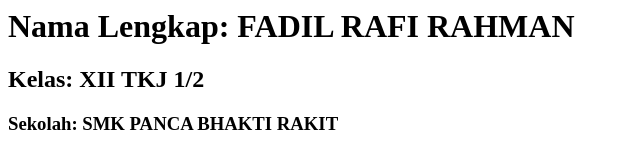
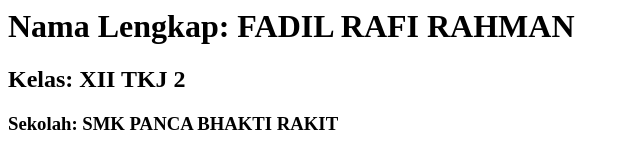
Before and after one commit to fadil-rafi/fadil-cloudd, a plain HTML site: page index.html in a window 1280 px wide. Shown: the full height of the page, 0-640 px from the left. Drawn offline with Linux system fonts and the light colour scheme.

Commit message:
Update index.html

```diff
--- a/index.html
+++ b/index.html
@@ -7,7 +7,7 @@
 </head>
 <body>
 <h1>Nama Lengkap: FADIL RAFI RAHMAN</h1>
-<h2>Kelas: XII TKJ 1/2</h2>
+<h2>Kelas: XII TKJ 2</h2>
 <h3>Sekolah: SMK PANCA BHAKTI RAKIT</h3>
 </body>
 </html>
```
